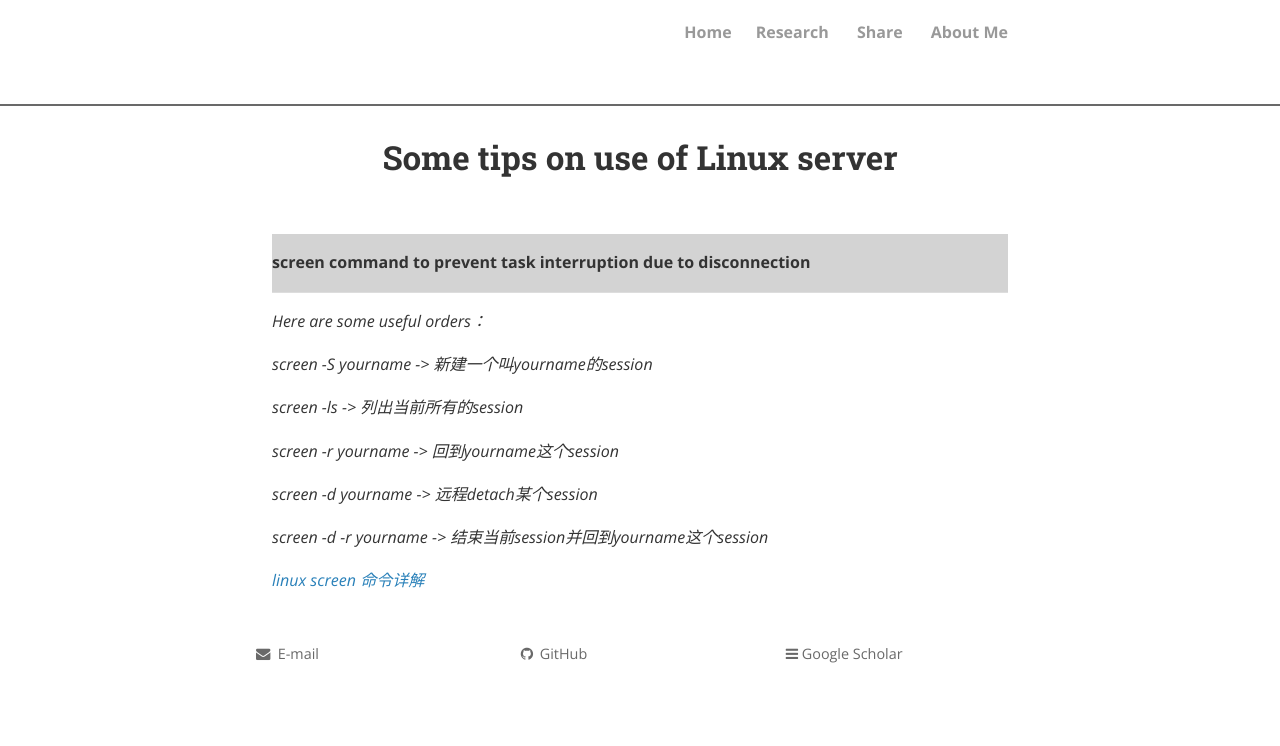
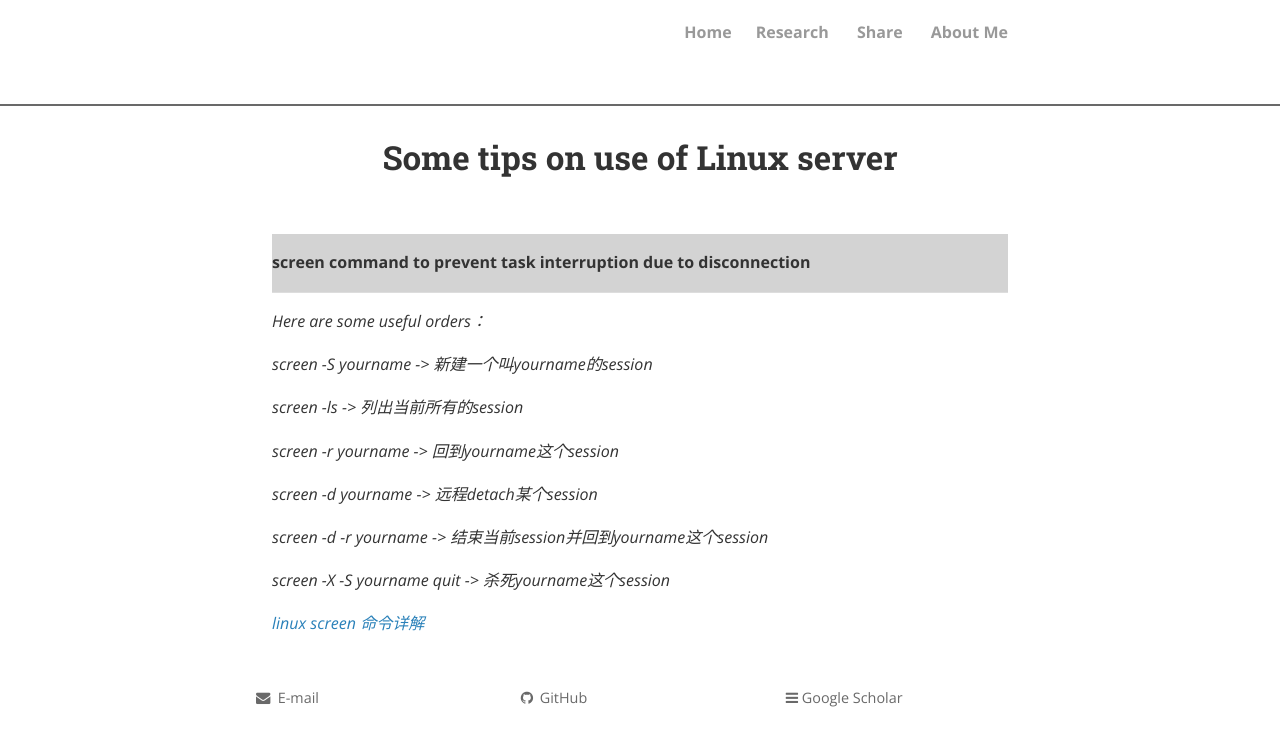
Before and after one commit to sosweetzhang/sosweetzhang.github.io, a Jekyll site: the page built from share/Experience/Some_tips_on_use_of_Linux_server.md, in a window 1280 px wide. Shown: the top 746 px of the page. Built offline with Jekyll 4.4.1, drawn with Linux system fonts in a browser that asks for light colours; nearby versions of some CDN libraries; comment, search, counter and statistics services are not loaded; a style sheet for code colours, icons or effects is not loaded.

Commit message:
Update Some_tips_on_use_of_Linux_server.md

```diff
--- a/share/Experience/Some_tips_on_use_of_Linux_server.md
+++ b/share/Experience/Some_tips_on_use_of_Linux_server.md
@@ -19,5 +19,6 @@ _screen -d yourname -> 远程detach某个session_
 
 _screen -d -r yourname -> 结束当前session并回到yourname这个session_
 
+_screen -X -S yourname quit -> 杀死yourname这个session_
 
 <em><a href="https://www.cnblogs.com/mchina/archive/2013/01/30/2880680.html" title="">linux screen 命令详解</a> </em>
```
